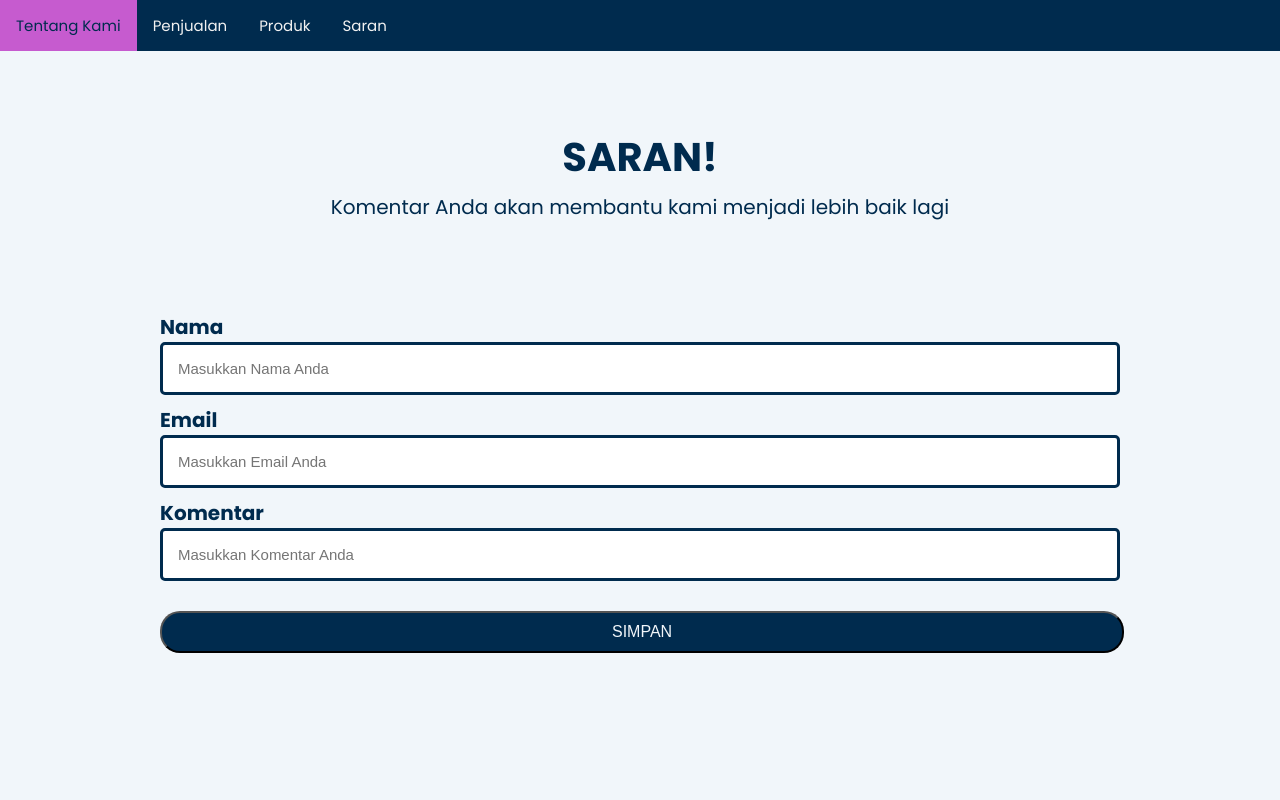
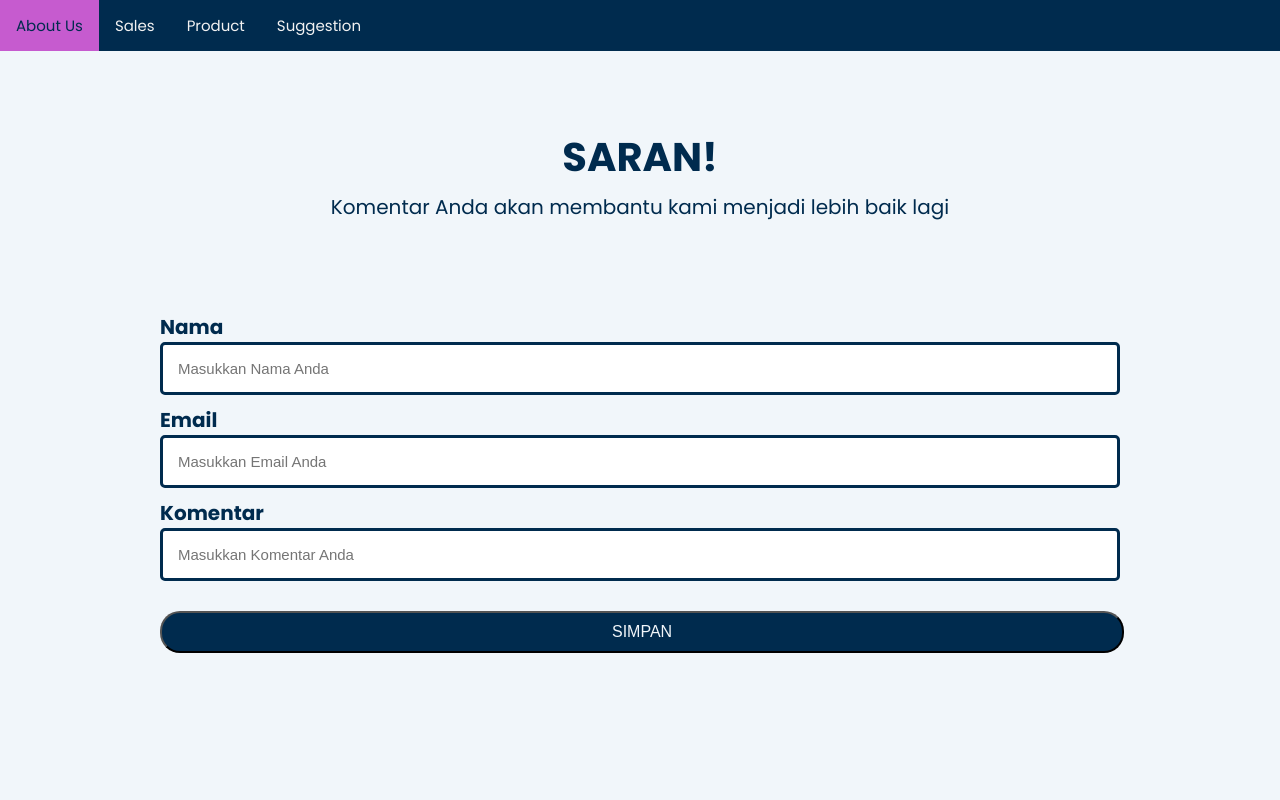
Before and after one commit to Sararara20/umbrella, a plain HTML site: page WEB NYC/sugesstion.html in a window 1280 px wide. Shown: the top 800 px of the page. Drawn offline with Linux system fonts and the light colour scheme.

Commit message:
Update sugesstion.html

```diff
--- a/WEB NYC/sugesstion.html
+++ b/WEB NYC/sugesstion.html
@@ -17,10 +17,10 @@
 
 <!-- navbar start -->
     <div class="topnav" id="myTopnav">
-        <a href="index.html">Tentang Kami</a>
-        <a href="sales.html">Penjualan</a>
-        <a href="produk.html">Produk</a>
-        <a href="suggestion.html">Saran</a>
+        <a href="index.html">About Us</a>
+        <a href="sales.html">Sales</a>
+        <a href="produk.html">Product</a>
+        <a href="suggestion.html">Suggestion</a>
         <a href="javascript:void(0);" class="icon" onclick="myFunction()">
             <i class="fa fa-bars"></i>
         </a>
```
